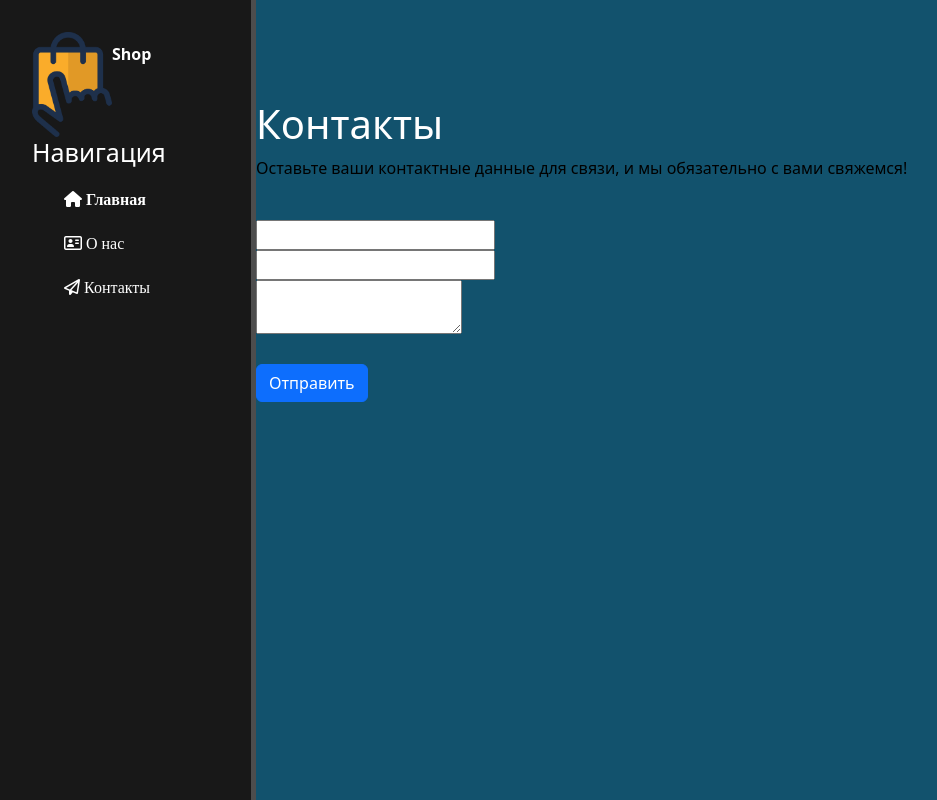
After one commit to asdzog/django_web_project, a Django app: page /about in a window 1280 px wide. The commit adds this page. Shown: the whole page, without its empty margins (0-937 px from the left). Run offline with Django 4.2, Linux system fonts and the light colour scheme.

Commit message:
start & about pages

```diff
--- /dev/null
+++ b/catalog/static/catalog/css/catalog.css
@@ -0,0 +1,61 @@
+body {
+    background: rgb(18, 82, 109);
+}
+
+aside {
+    float: left;
+    background: #181818;
+    width: 20%;
+    padding: 2.5%;
+    height: 100vh;
+    color: #fff;
+    border-right: 5px solid #4d4d4d;
+}
+
+aside img {
+    width: 80px;
+    float: left;
+}
+
+aside .logo {
+    font-size: 40px
+    margin-left: 10px;
+    font-weight: bold;
+    position: relative;
+    top: 10px;
+}
+
+aside h3 {
+    margin-top: 50px;
+    font-size: 25px;
+}
+
+aside ul {list-style: none}
+aside ul li {
+    color: #fff;
+    display: block;
+    margin-top: 20px;
+    transition: transform .2s ease;
+}
+
+aside ul li:hover, aside ul a:hover {
+    color: MediumSlateBlue;
+    text-decoration: none;
+    transform: scale(1.05);
+}
+
+main .features {
+    float: left;
+    color: #fff;
+    margin-top: 100px;
+    text-align: left;
+    width: 75%;
+}
+
+p {
+    color: Black;
+}
+
+h4 {
+    color: Yellow;
+}
--- /dev/null
+++ b/catalog/templates/catalog/about.html
@@ -0,0 +1,19 @@
+{% extends 'catalog/layout.html' %}
+
+{% block title_content %}Контакты{% endblock %}
+
+{% block body_content %}
+    <div class="features">
+        <h1>Контакты</h1>
+        <p>Оставьте ваши контактные данные для связи, и мы обязательно с вами свяжемся!</p>
+        <br>
+        <form method="post">
+            {% csrf_token %}
+            <input type="text" name="name" /><br>
+            <input type="email" name="email" /><br>
+            <textarea name="message"></textarea><br>
+            <br>
+            <input type="submit" class="btn btn-primary" value="Отправить" />
+        </form>
+    </div>
+{% endblock %}
--- /dev/null
+++ b/catalog/templates/catalog/layout.html
@@ -0,0 +1,30 @@
+{% load static %}
+<!doctype html>
+<html lang="ru">
+<head>
+    <meta charset="UTF-8">
+    <meta name="viewport"
+          content="width=device-width, user-scalable=no, initial-scale=1.0, maximum-scale=1.0, minimum-scale=1.0">
+    <meta http-equiv="X-UA-Compatible" content="ie=edge">
+    <title>{% block title_content %}{% endblock %}</title>
+    <link rel="stylesheet" href="https://cdn.jsdelivr.net/npm/bootstrap@5.3.2/dist/css/bootstrap.min.css">
+    <link rel="stylesheet" href="{% static 'catalog/css/catalog.css' %}">
+    <link rel="stylesheet" href="https://use.fontawesome.com/releases/v6.4.2/css/all.css">
+</head>
+<body>
+    <aside>
+        <img src="{% static 'catalog/img/shop.png' %}" alt="logo">
+        <span class="logo">Shop</span>
+        <h3>Навигация</h3>
+        <ul>
+            <a href="{% url 'home' %}"><li><i class="fa-solid fa-house"> Главная</i></li></a>
+            <a href=""><li><i class="fa-regular fa-address-card"> О нас</i></li></a>
+            <a href="{% url 'about' %}"><li><i class="fa-regular fa-paper-plane"> Контакты</i></li></a>
+        </ul>
+    </aside>
+    <main>
+        {% block body_content %}
+        {% endblock %}
+    </main>
+</body>
+</html>
--- a/catalog/urls.py
+++ b/catalog/urls.py
@@ -1,7 +1,8 @@
 from django.urls import path
-from catalog.views import index
+from . import views
 
 
 urlpatterns = [
-    path('', index),
+    path('', views.index, name='home'),
+    path('about', views.about, name='about'),
 ]
--- a/catalog/views.py
+++ b/catalog/views.py
@@ -1,6 +1,14 @@
 from django.shortcuts import render
-from django.http import HttpResponse
 
 
 def index(request):
     return render(request, 'catalog/index.html')
+
+
+def about(request):
+    if request.method == 'POST':
+        name = request.POST.get('name')
+        email = request.POST.get('email')
+        message = request.POST.get('message')
+        print(f'{name} ({email}): {message}')
+    return render(request, 'catalog/about.html')
--- a/config/settings.py
+++ b/config/settings.py
@@ -119,6 +119,10 @@ USE_TZ = True
 
 STATIC_URL = 'static/'
 
+STATICFILES_DIRS = [
+    BASE_DIR / "static",
+]
+
 # Default primary key field type
 # https://docs.djangoproject.com/en/4.2/ref/settings/#default-auto-field
 
--- a/config/urls.py
+++ b/config/urls.py
@@ -17,7 +17,11 @@ Including another URLconf
 from django.contrib import admin
 from django.urls import path, include
 
+from django.conf import settings
+from django.conf.urls.static import static
+
+
 urlpatterns = [
     path('admin/', admin.site.urls),
     path('', include('catalog.urls')),
-]
+] + static(settings.STATIC_URL, document_root=settings.STATIC_ROOT)
```
Also changed, not shown: catalog/templates/catalog/index.html (+12 -12 lines), catalog/static/catalog/img/shop.png (added).
